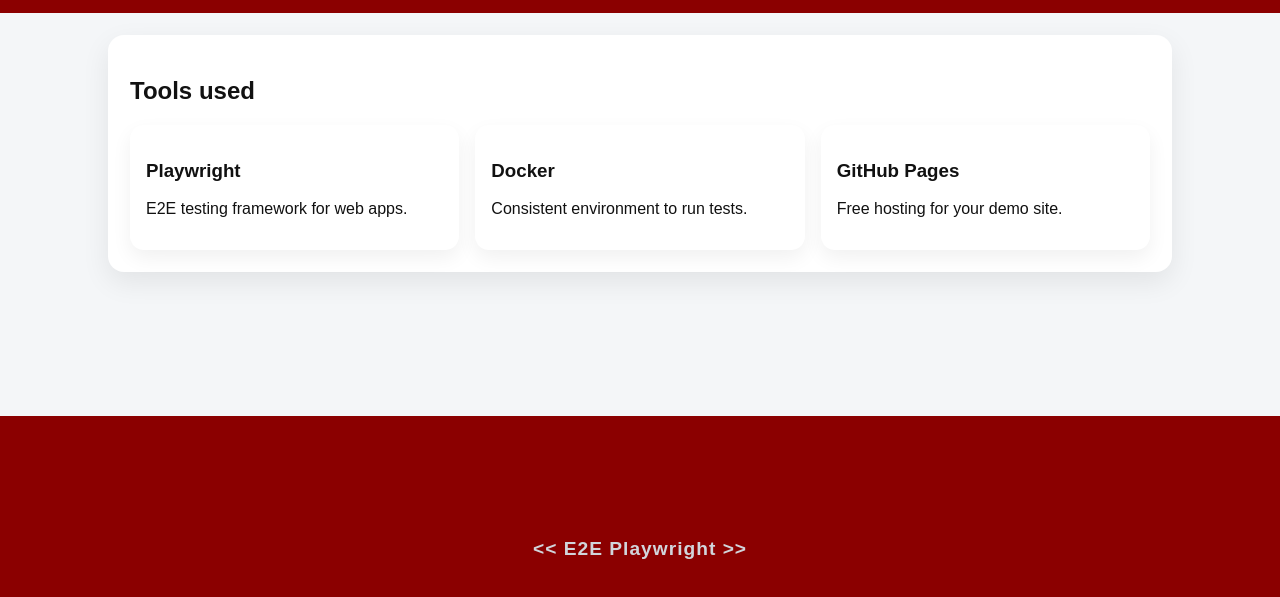
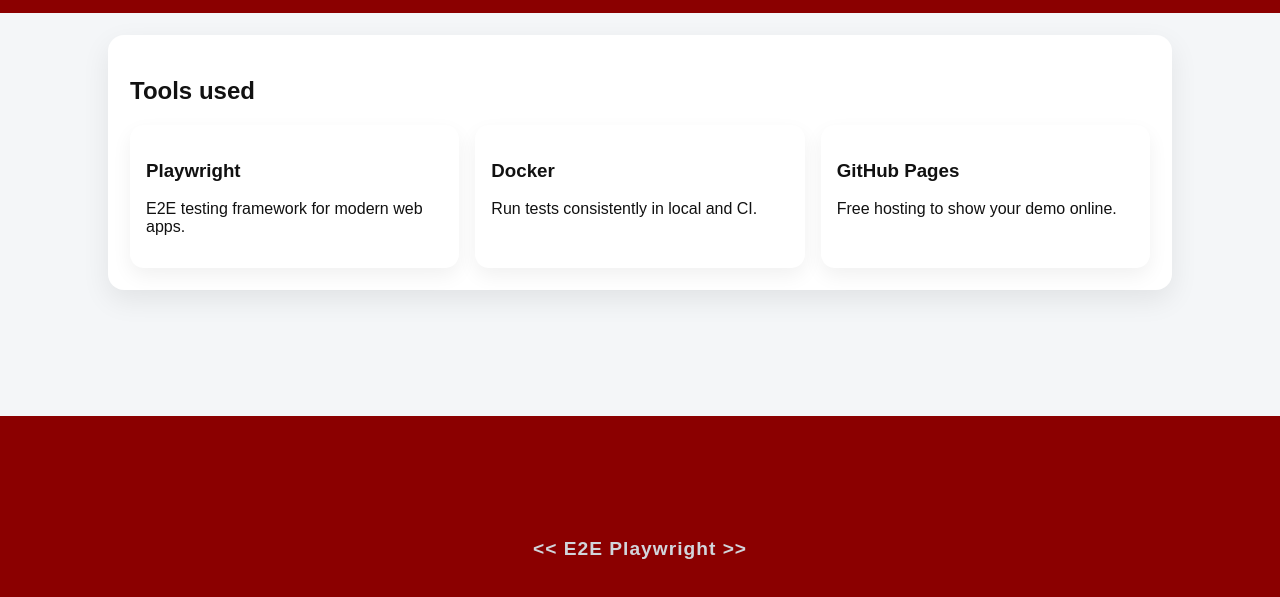
Before and after one commit to moumouhlaliam/playwright-demo-site, a plain HTML site: page tools.html in a window 1280 px wide. Shown: the part 119-716 px from the top of the page. Drawn offline with Linux system fonts and the light colour scheme.

Commit message:
Update tools.html

```diff
--- a/tools.html
+++ b/tools.html
@@ -34,15 +34,15 @@
       <div class="grid">
         <div class="kpi">
           <h3>Playwright</h3>
-          <p>E2E testing framework for web apps.</p>
+          <p>E2E testing framework for modern web apps.</p>
         </div>
         <div class="kpi">
           <h3>Docker</h3>
-          <p>Consistent environment to run tests.</p>
+          <p>Run tests consistently in local and CI.</p>
         </div>
         <div class="kpi">
           <h3>GitHub Pages</h3>
-          <p>Free hosting for your demo site.</p>
+          <p>Free hosting to show your demo online.</p>
         </div>
       </div>
     </section>
```
